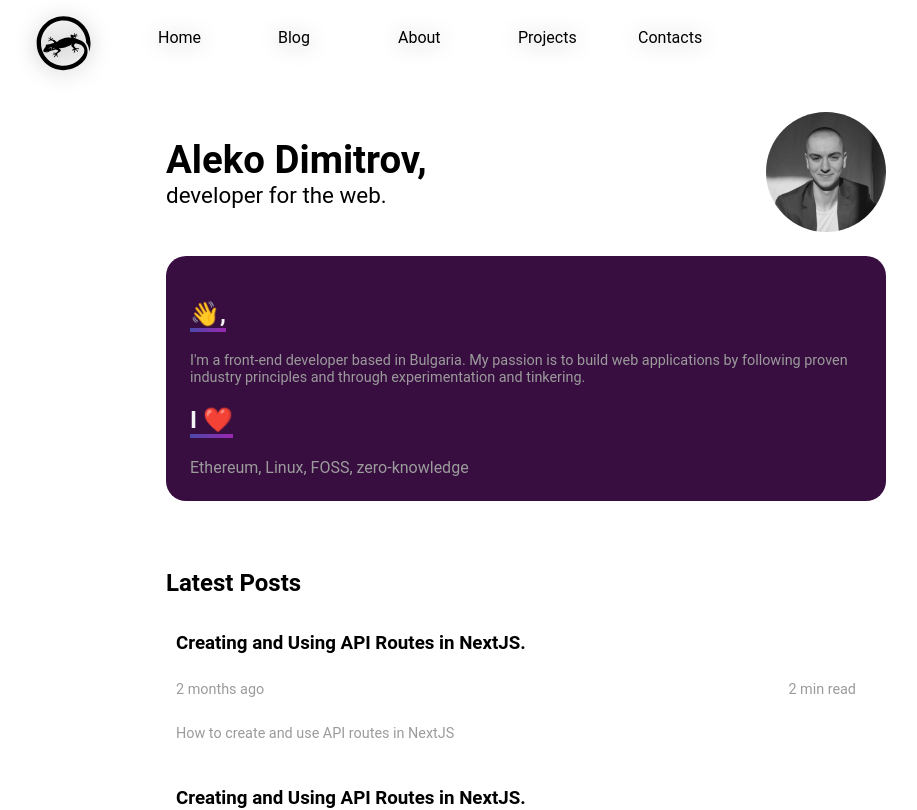
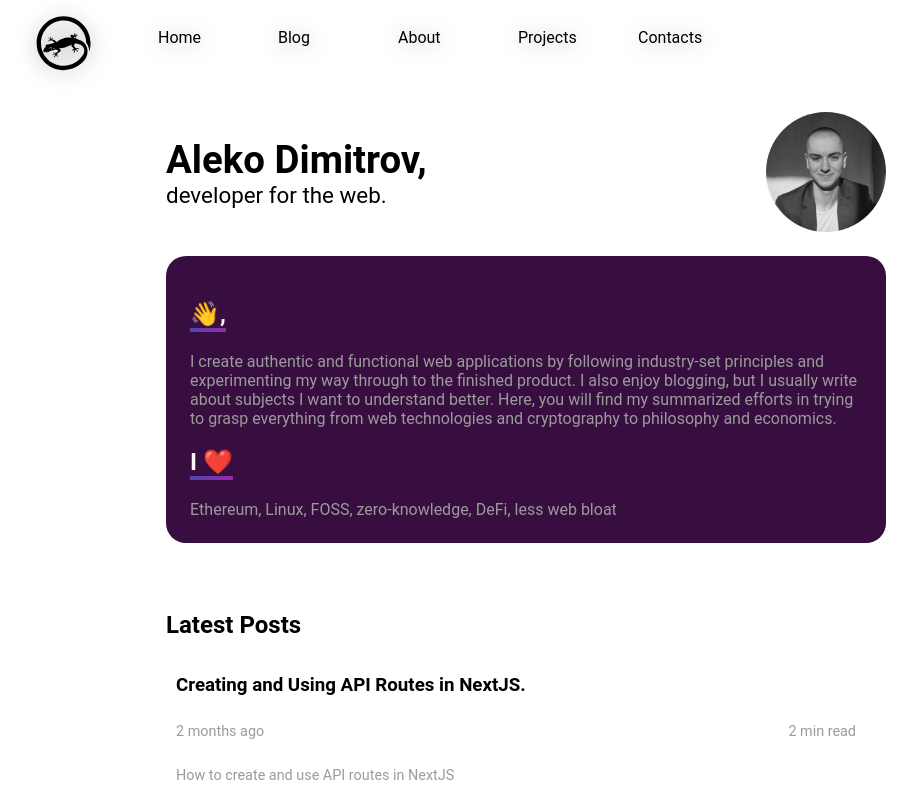
Before and after one commit to AlekoDimitrov/alekodimitrov.com-personal, a Next.js app: page / in a window 1280 px wide. Shown: the top 810 px of the page, without its empty margins (114-1031 px from the left). Built offline with nearby package versions, Linux system fonts and the light colour scheme.

Commit message:
Update home page hero about snippet

```diff
--- a/src/components/Hero/Hero.tsx
+++ b/src/components/Hero/Hero.tsx
@@ -43,13 +43,18 @@ const Hero = () => {
         >
           <h2 className="heroH2">👋,</h2>
           <p className="heroP">
-            I'm a front-end developer based in Bulgaria. My passion is to build
-            web applications by following proven industry principles and through
-            experimentation and tinkering.
+            I create authentic and functional web applications by following
+            industry-set principles and experimenting my way through to the
+            finished product. I also enjoy blogging, but I usually write about
+            subjects I want to understand better. Here, you will find my
+            summarized efforts in trying to grasp everything from web
+            technologies and cryptography to philosophy and economics.
           </p>
           <h2 className="heroH2">I ❤️</h2>
           <Box display={"flex"} alignItems={"center"} color="rgb(87, 87, 87)">
-            <p className="heroH4">Ethereum, Linux, FOSS, zero-knowledge</p>
+            <p className="heroH4">
+              Ethereum, Linux, FOSS, zero-knowledge, DeFi, less web bloat
+            </p>
           </Box>
         </Box>
       </Box>
--- a/styles/globals.css
+++ b/styles/globals.css
@@ -109,4 +109,7 @@ p {
   .navbarH7 {
     display: block;
   }
+  .heroP {
+    font-size: 1rem;
+  }
 }
```
